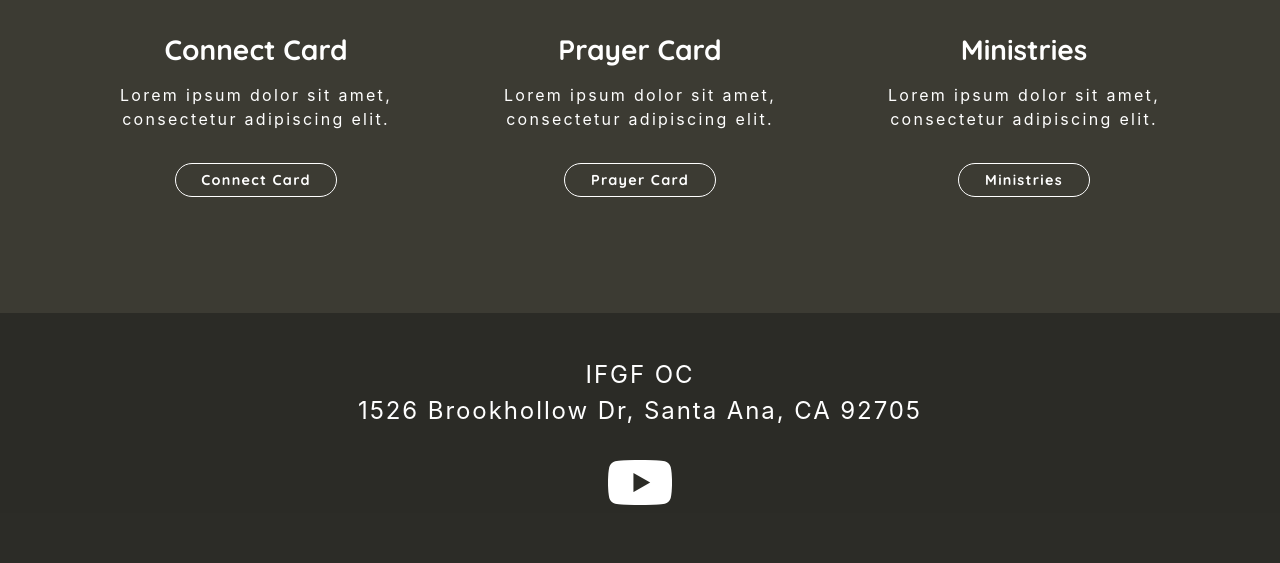
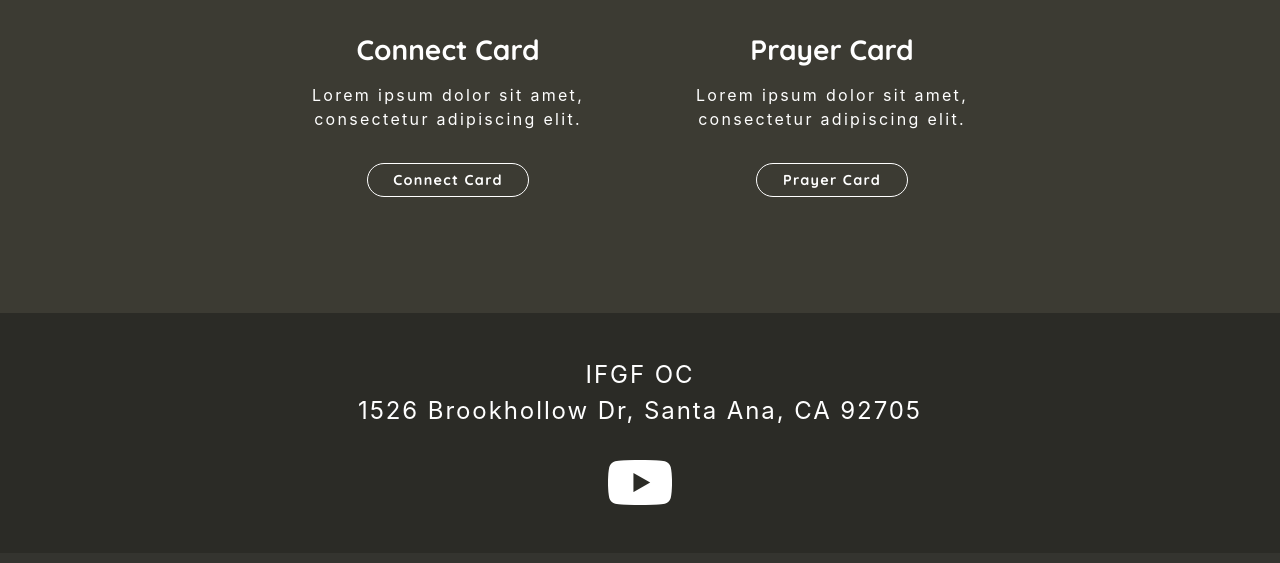
Before and after one commit to jthamrun/ifgfoc, a Django app: page / in a window 1280 px wide. Shown: the part 1208-1771 px from the top of the page. After the commit the page ends 1713 px from the top, so only its background shows below. Run offline with Django 3.2, Linux system fonts and the light colour scheme; some libraries are stand-ins or nearby versions; some web fonts are replaced.

Commit message:
FrontEnd Update 08/17/2020

```diff
--- a/ifgfoc/static/styles.css
+++ b/ifgfoc/static/styles.css
@@ -12,8 +12,14 @@ body {
     font-weight: 500;
 }
 
-nav, .sidenav, .page-footer {
+nav, .sidenav {
     background-color: #2B2B26 !important;
+}
+
+.page-footer {
+    background-color: #2B2B26 !important;
+    background-size: cover;
+    height: 30vh;
 }
 
 nav {
--- a/ifgfoc/templates/ifgfoc/index.html
+++ b/ifgfoc/templates/ifgfoc/index.html
@@ -19,7 +19,7 @@
     <div class="container" id="get-involved-container">
         <h3>Get Involved</h3>
         <div class="row">
-            <div class="col l4 s12 center-align">
+            <div class="col l6 s12 push-l1 center-align">
                 <div class="get-involved-cards">
                     <img src="https://picsum.photos/250?grayscale">
                     <h3>Connect Card</h3>
@@ -27,7 +27,7 @@
                     <a href="{% url 'ifgfoc:connect-card' %}" class="waves-effect waves-light btn-medium transparent">Connect Card</a>
                 </div>
             </div>
-            <div class="col l4 s12 center-align">
+            <div class="col l6 s12 pull-l1 center-align">
                 <div class="get-involved-cards">
                     <img src="https://picsum.photos/250?grayscale">
                     <h3>Prayer Card</h3>
@@ -35,13 +35,6 @@
                     <a href="{% url 'ifgfoc:prayer-card' %}" class="waves-effect waves-light btn-medium transparent">Prayer Card</a>
                 </div>
             </div>
-            <div class="col l4 s12 center-align">
-                <div class="get-involved-cards">
-                    <img src="https://picsum.photos/250?grayscale">
-                    <h3>Ministries</h3>
-                    <p>Lorem ipsum dolor sit amet, <br> consectetur adipiscing elit.</p>
-                    <a href="#" class="waves-effect waves-light btn-medium transparent">Ministries</a>
-            </div>
         </div>
     </div>
 {% endblock %}
--- a/ifgfoc/templates/ifgfoc/layout.html
+++ b/ifgfoc/templates/ifgfoc/layout.html
@@ -77,9 +77,5 @@
                   <i class="fab fa-youtube fa-4x" style="color:#ffffff"></i>
                 </a>
             </div>
-            <div class="footer-copyright">
-              <div class="container">
-              </div>
-            </div>
     </footer>
 </html>
```
